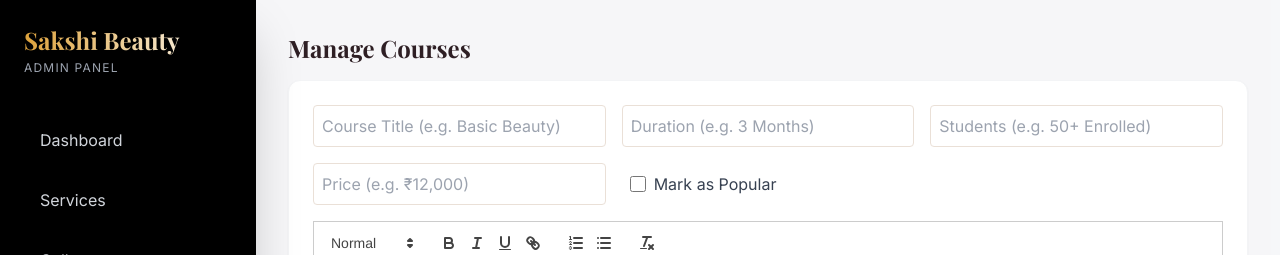
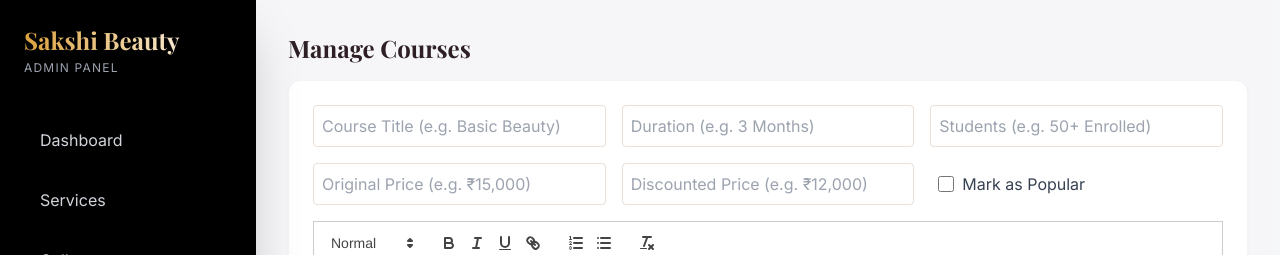
Before and after one commit to kumarnishu10490/beauty-parlour, a React (Vite) app: page /admin/courses in a window 1280 px wide. Shown: the top 255 px of the page. Built offline with nearby package versions, Linux system fonts and the light colour scheme; no server answers; the database is empty; a web font is replaced by a local one.

Commit message:
Admin: Updated Courses management to support ordering and original/discounted prices.

```diff
--- a/src/pages/admin/AdminCourses.jsx
+++ b/src/pages/admin/AdminCourses.jsx
@@ -1,6 +1,6 @@
 import { useEffect, useState } from "react";
 import { db } from "@/lib/firebase";
-import { collection, getDocs, addDoc, deleteDoc, doc } from "firebase/firestore";
+import { collection, getDocs, addDoc, deleteDoc, doc, query, orderBy } from "firebase/firestore";
 import ReactQuill from "react-quill";
 import "react-quill/dist/quill.snow.css";
 
@@ -12,6 +12,7 @@ export default function AdminCourses() {
   const [duration, setDuration] = useState("");
   const [students, setStudents] = useState("");
   const [price, setPrice] = useState("");
+  const [originalPrice, setOriginalPrice] = useState("");
   const [description, setDescription] = useState("");
   const [modules, setModules] = useState("");
   const [popular, setPopular] = useState(false);
@@ -19,11 +20,16 @@ export default function AdminCourses() {
   // FETCH DATA
   const fetchCourses = async () => {
     try {
-        const querySnapshot = await getDocs(collection(db, "courses"));
+        const q = query(collection(db, "courses"), orderBy("createdAt", "asc"));
+        const querySnapshot = await getDocs(q);
         const data = querySnapshot.docs.map(doc => ({ id: doc.id, ...doc.data() }));
         setCourses(data || []);
     } catch (e) {
         console.error("Error fetching courses", e);
+        // Fallback for docs without createdAt
+        const querySnapshot = await getDocs(collection(db, "courses"));
+        const data = querySnapshot.docs.map(doc => ({ id: doc.id, ...doc.data() }));
+        setCourses(data || []);
     }
   };
 
@@ -44,15 +50,18 @@ export default function AdminCourses() {
             duration,
             students,
             price,
+            originalPrice,
             description,
             modules: modulesArray,
-            popular
+            popular,
+            createdAt: new Date().toISOString()
         });
         fetchCourses();
         setTitle("");
         setDuration("");
         setStudents("");
         setPrice("");
+        setOriginalPrice("");
         setDescription("");
         setModules("");
         setPopular(false);
@@ -83,7 +92,8 @@ export default function AdminCourses() {
             <input className="border p-2 rounded focus:ring-2 outline-none" value={title} onChange={(e) => setTitle(e.target.value)} placeholder="Course Title (e.g. Basic Beauty)" />
             <input className="border p-2 rounded focus:ring-2 outline-none" value={duration} onChange={(e) => setDuration(e.target.value)} placeholder="Duration (e.g. 3 Months)" />
             <input className="border p-2 rounded focus:ring-2 outline-none" value={students} onChange={(e) => setStudents(e.target.value)} placeholder="Students (e.g. 50+ Enrolled)" />
-            <input className="border p-2 rounded focus:ring-2 outline-none" value={price} onChange={(e) => setPrice(e.target.value)} placeholder="Price (e.g. ₹12,000)" />
+            <input className="border p-2 rounded focus:ring-2 outline-none" value={originalPrice} onChange={(e) => setOriginalPrice(e.target.value)} placeholder="Original Price (e.g. ₹15,000)" />
+            <input className="border p-2 rounded focus:ring-2 outline-none" value={price} onChange={(e) => setPrice(e.target.value)} placeholder="Discounted Price (e.g. ₹12,000)" />
             <div className="flex items-center gap-2 px-2">
                 <input type="checkbox" id="popular" checked={popular} onChange={(e) => setPopular(e.target.checked)} className="w-4 h-4 text-primary" />
                 <label htmlFor="popular" className="text-gray-700">Mark as Popular</label>
@@ -106,7 +116,10 @@ export default function AdminCourses() {
                   <span>{item.duration}</span>
                   <span>{item.students}</span>
               </div>
-              <p className="text-gradient-gold font-bold text-lg mb-2">{item.price}</p>
+              <div className="flex items-center gap-3 mb-2">
+                  <p className="text-gradient-gold font-bold text-lg">{item.price}</p>
+                  {item.originalPrice && <p className="text-gray-400 line-through text-sm">{item.originalPrice}</p>}
+              </div>
               <div className="text-sm text-gray-600 mb-4 quill-content line-clamp-3" dangerouslySetInnerHTML={{ __html: item.description }}></div>
 
               <div className="mb-4 text-sm text-gray-500">
```
